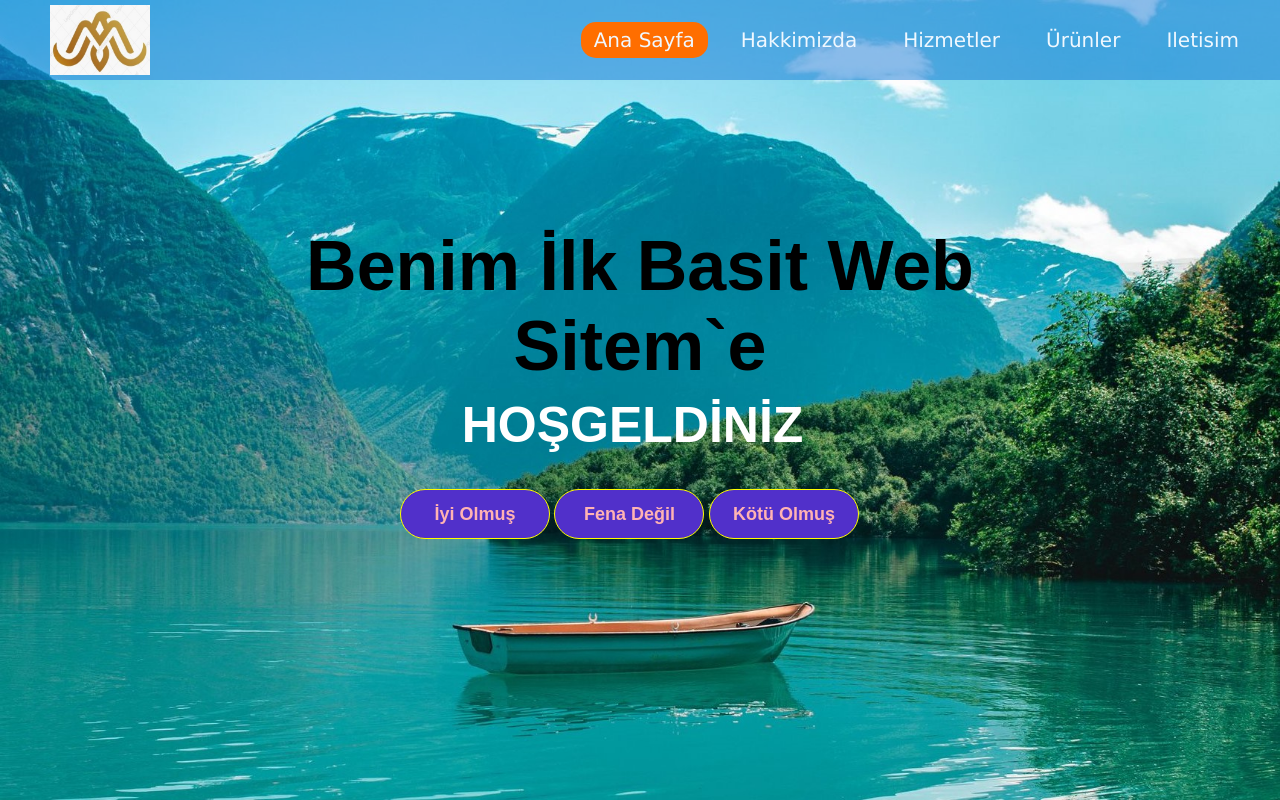
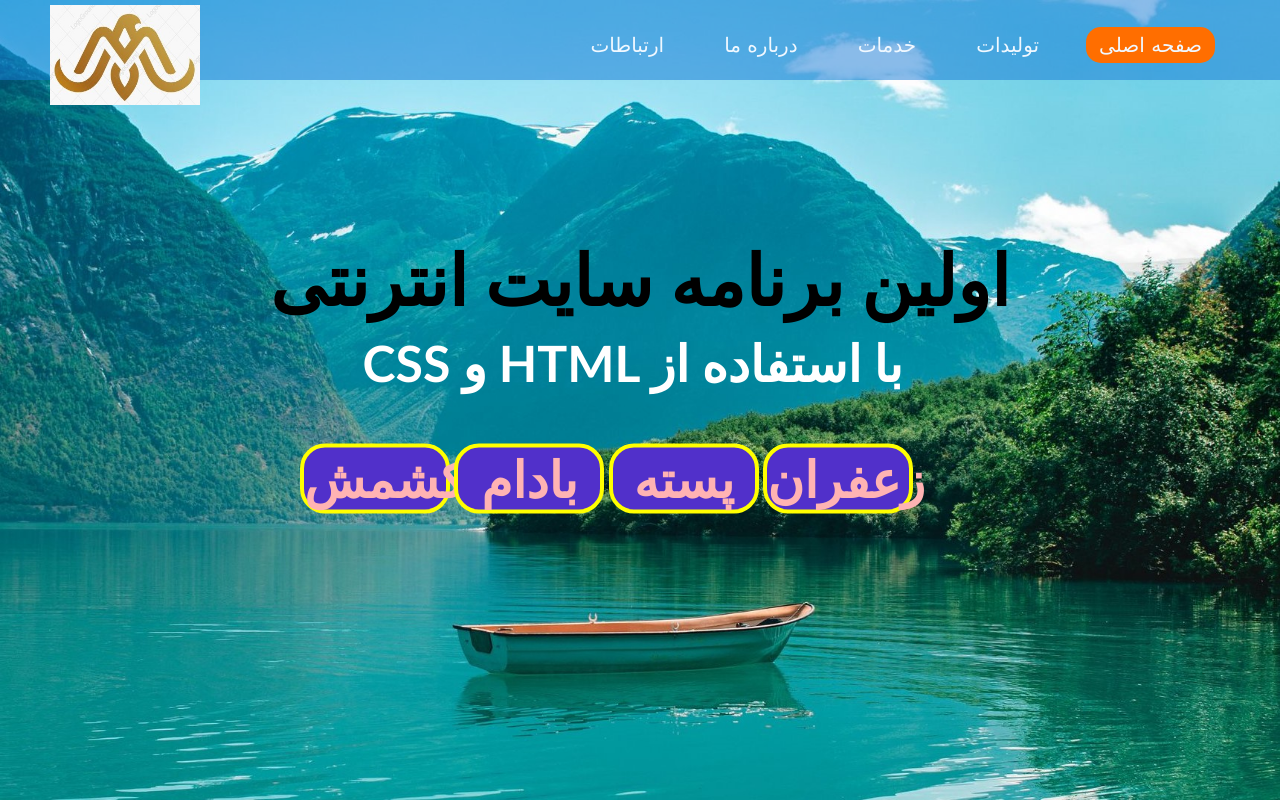
Before and after one commit to Wadoud101/HTML-ve-CSS-ile-ilk-odev, a plain HTML site: page Index.html in a window 1280 px wide. Drawn offline with Linux system fonts and the light colour scheme.

Commit message:
Ilk odev

```diff
--- a/Index.html
+++ b/Index.html
@@ -5,29 +5,30 @@
     <meta http-equiv="X-UA-Compatible" content="IE=edge">
     <meta name="viewport" content="width=device-width, initial-scale=1.0">
     <title>Document</title>
-    <link rel="stylesheet" href="style.css">
+    <link rel="stylesheet" href="/Source/CSS/style.css">
 </head>
 <body>
     <div class="container">
         <div class="navbar">
             <div class="logo">
-                <img src="Logo.jpeg" id="logo1" alt="Baslik">
+                <img src="/Source/Image/Logo.jpeg" id="logo1" alt="Baslik">
             </div>
             <ul>
-                <li><a href="#" class="active">Ana Sayfa</a></li>
-                <li><a href="#">Hakkimizda</a></li>
-                <li><a href="#">Hizmetler</a></li>
-                <li><a href="#">Ürünler</a></li>
-                <li><a href="#">Iletisim</a></li>
+                <li><a href="#">ارتباطات</a></li>
+                <li><a href="#">درباره ما</a></li>
+                <li><a href="#"> خدمات </a></li>
+                <li><a href="#"> تولیدات </a></li>
+                <li><a href="#" class="active">صفحه اصلی</a></li>
             </ul>
         </div>
         <div class="center">
-            <h1>Benim İlk Basit Web Sitem`e</h1>
-            <h2>HOŞGELDİNİZ</h2>
+            <h1>اولین برنامه سایت انترنتی</h1>
+            <h2> CSS و HTML با استفاده از </h2>
             <div class="buttons">
-                <button>İyi Olmuş</button>
-                <button>Fena Değil</button>
-                <button>Kötü Olmuş</button>
+                <button> کشمش </button>
+                <button> بادام </button>
+                <button> پسته </button>
+                <button> زعفران </button>
 
             </div>
         </div>
--- /dev/null
+++ b/Source/CSS/style.css
@@ -0,0 +1,128 @@
+*{
+    margin: 0;
+    padding: 0;
+}
+
+.container {
+    background: url(/Source/Image/boat.jpg);
+    height: 100vh;
+    background-size: 100% 100%;
+}
+
+
+.container .navbar{
+    width: 100%;
+    height: 80px;
+    background: rgba(22,122,214,0.5);
+}
+
+.navbar .logo{
+    display: inline-block;
+    margin-left: 50px;
+    margin-top: 5px;
+}
+
+#logo1{
+    width: 150px;
+    height: 100px;
+
+}
+/*
+.navbar .logo a{
+    text-decoration: none;
+    font-size: 30px;
+    font-family: sans-serif;
+    color: aqua;
+} */
+
+.navbar ul{
+    float: right;
+    margin-right: 50px;
+}
+
+.navbar ul li{
+    list-style: none;
+    display: inline-block;
+    margin: 0 10px;
+    line-height: 80px;
+    padding: 5px;
+}
+
+/*  Internetten degilde ben VERDANA fontunu kullandim*/
+.navbar ul li a{
+    color: aliceblue;
+    text-decoration: none;
+    font-size: 20px;
+    padding: 6px 13px;
+    font-family: Verdana, Geneva, Tahoma, sans-serif;
+    transition: .5s;
+}
+
+.navbar ul li a.active,
+.navbar ul li a:hover{
+    background: #ff6e00;
+    border-radius: 15px;
+}
+
+.container .center{
+    position:absolute;
+    top: 50%;
+    left: 50%;
+    transform: translate(-50%,-50%);
+    font-family: sans-serif;
+    user-select: none;
+}
+
+.center h1{
+    color: black;
+    font-size: 70px;
+    font-weight: bold;
+    width: 900px;
+    text-align: center;
+    font-family: 'Gill Sans', 'Gill Sans MT', Calibri, 'Trebuchet MS', sans-serif;
+}
+
+.center h2{
+    color: white;
+    font-size: 50px;
+    font-weight: bold;
+    width: 885px;
+    margin-top: 10px;
+    text-align: center;
+    font-family: 'Gill Sans', 'Gill Sans MT', Calibri, 'Trebuchet MS', sans-serif;
+}
+
+.center .buttons{
+    margin: 50px 110px;
+    top: 50%;
+    left: 80%;
+
+}
+
+.buttons button{
+    height: 70px;
+    width: 150px;
+    font-size: 50px;
+    font-weight: bold;
+    color: #ffb3b3;
+    background: rgb(81, 48, 202);
+    border: solid 4px yellow;
+    cursor: pointer;
+    outline: none;
+    border-radius: 25px;
+    font-family: 'Gill Sans', 'Gill Sans MT', Calibri, 'Trebuchet MS', sans-serif;
+
+}
+
+.buttons button:hover{
+    background: #fff;
+    transition: 0.5s;
+}
+
+#logo1:hover{
+    width: 220px;
+    height: 150px;
+    cursor: pointer;
+    transition: .5s;
+
+}
--- a/style.css
+++ /dev/null
@@ -1,121 +0,0 @@
-*{
-    margin: 0;
-    padding: 0;
-}
-
-.container {
-    background: url(boat.jpg);
-    height: 100vh;
-    background-size: 100% 100%;
-}
-
-
-.container .navbar{
-    width: 100%;
-    height: 80px;
-    background: rgba(22,122,214,0.5);
-}
-
-.navbar .logo{
-    display: inline-block;
-    margin-left: 50px;
-    margin-top: 5px;
-}
-
-#logo1{
-    width: 100px;
-    height: 70px;
-
-}
-/*
-.navbar .logo a{
-    text-decoration: none;
-    font-size: 30px;
-    font-family: sans-serif;
-    color: aqua;
-} */
-
-.navbar ul{
-    float: right;
-    margin-right: 20px;
-}
-
-.navbar ul li{
-    list-style: none;
-    display: inline-block;
-    margin: 0 8px;
-    line-height: 80px;
-}
-
-/*  Internetten degilde ben VERDANA fontunu kullandim*/
-.navbar ul li a{
-    color: aliceblue;
-    text-decoration: none;
-    font-size: 20px;
-    padding: 6px 13px;
-    font-family: Verdana, Geneva, Tahoma, sans-serif;
-    transition: .5s;
-}
-
-.navbar ul li a.active,
-.navbar ul li a:hover{
-    background: #ff6e00;
-    border-radius: 15px;
-}
-
-.container .center{
-    position:absolute;
-    top: 50%;
-    left: 50%;
-    transform: translate(-50%,-50%);
-    font-family: sans-serif;
-    user-select: none;
-}
-
-.center h1{
-    color: black;
-    font-size: 70px;
-    font-weight: bold;
-    width: 900px;
-    text-align: center;
-}
-
-.center h2{
-    color: white;
-    font-size: 50px;
-    font-weight: bold;
-    width: 885px;
-    margin-top: 10px;
-    text-align: center;
-}
-
-.center .buttons{
-    margin: 35px 210px;
-}
-
-.buttons button{
-    height: 50px;
-    width: 150px;
-    font-size: 18px;
-    font-weight: bold;
-    color: #ffb3b3;
-    background: rgb(81, 48, 202);
-    border: solid 1px yellow;
-    cursor: pointer;
-    outline: none;
-    border-radius: 25px;
-
-}
-
-.buttons button:hover{
-    background: #fff;
-    transition: 0.5s;
-}
-
-#logo1:hover{
-    width: 120px;
-    height: 80px;
-    cursor: pointer;
-    transition: .5s;
-
-}
```
Also changed, not shown: Source/Image/Logo.jpeg (renamed from Logo.jpeg), Source/Image/boat.jpg (renamed from boat.jpg), 2 other files.
